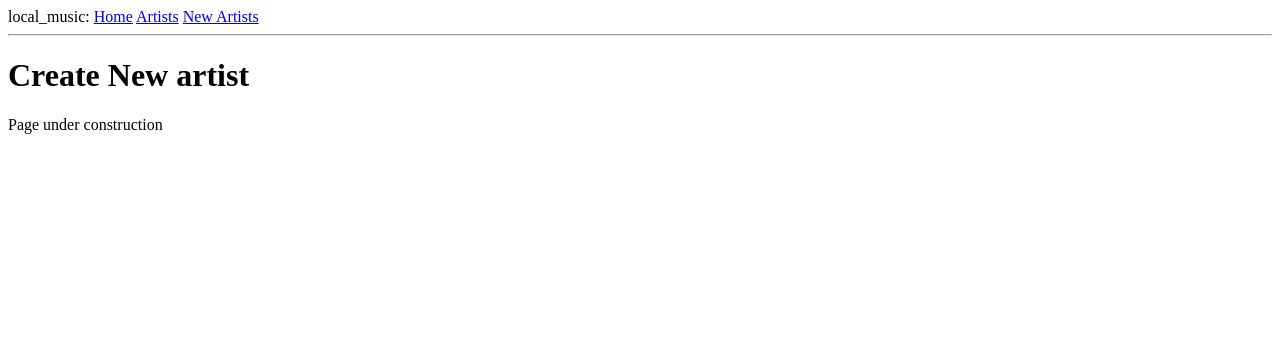
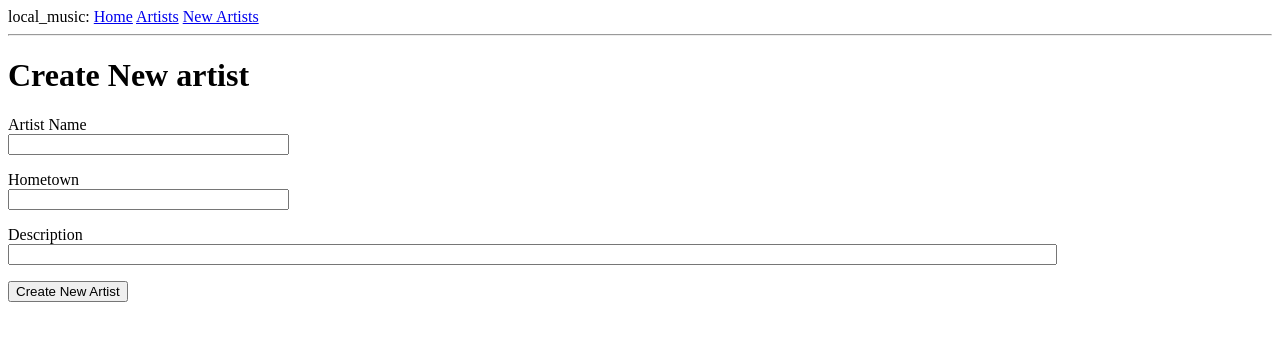
Before and after one commit to AidanTrierweiler/aidan_music_app, a Flask app: page /new_artist in a window 1280 px wide. Shown: the top 341 px of the page. Run offline with Flask 3, Linux system fonts and the light colour scheme.

Commit message:
commit for Lab 3

```diff
--- a/app/__init__.py
+++ b/app/__init__.py
@@ -1,5 +1,7 @@
 from flask import Flask
+from config import Config
 
 app = Flask(__name__)
+app.config.from_object(Config)
 
 from app import routes
--- /dev/null
+++ b/app/forms.py
@@ -0,0 +1,10 @@
+from flask_wtf import FlaskForm
+from wtforms import StringField, PasswordField, BooleanField, SubmitField
+from wtforms.validators import DataRequired
+
+
+class NewArtistForm(FlaskForm):
+    artist_name = StringField('Artist Name', validators=[DataRequired()])
+    hometown = StringField('Hometown')
+    Description = StringField('Description')
+    submit = SubmitField('Create New Artist')
--- a/app/routes.py
+++ b/app/routes.py
@@ -1,5 +1,6 @@
-from flask import render_template
+from flask import render_template, redirect, url_for, flash
 from app import app
+from app.forms import NewArtistForm
 
 
 @app.route('/')
@@ -19,6 +20,11 @@ def artist_page():
     return render_template("caamp.html", title="Caamp",)
 
 
-@app.route('/new_artist')
+@app.route('/new_artist', methods=['GET', 'POST'])
 def new_artist():
-    return render_template("new_artist.html", title="New Artist")
+    form = NewArtistForm()
+    if form.validate_on_submit():
+        flash('New artist has been created'.format(
+            form.artist_name.data, form.hometown.data, form.Description.data))
+        return redirect(url_for('new_artist'))
+    return render_template('new_artist.html', title='New Artist', form=form)
--- a/app/templates/new_artist.html
+++ b/app/templates/new_artist.html
@@ -2,5 +2,31 @@
 
 {% block content %}
     <h1>Create New artist</h1>
-    <p>Page under construction</p>
+
+    <form action="" method="post" novalidate>
+        {{ form.hidden_tag() }}
+        <p>
+            {{ form.artist_name.label }}<br>
+            {{ form.artist_name(size=32) }}<br>
+            {% for error in form.artist_name.errors %}
+            <span style="color: red;">[{{ error }}]</span>
+            {% endfor %}
+        </p>
+        <p>
+            {{ form.hometown.label }}<br>
+            {{ form.hometown(size=32) }}<br>
+            {% for error in form.hometown.errors %}
+            <span style="color: red;">[{{ error }}]</span>
+            {% endfor %}
+        </p>
+        <p>
+            {{ form.Description.label }}<br>
+            {{ form.Description(size=128) }}<br>
+            {% for error in form.Description.errors %}
+            <span style="color: red;">[{{ error }}]</span>
+            {% endfor %}
+        </p>
+        <p>{{ form.submit() }}</p>
+    </form>
+
 {% endblock %}
--- /dev/null
+++ b/config.py
@@ -0,0 +1,4 @@
+import os
+
+class Config(object):
+    SECRET_KEY = os.environ.get('SECRET_KEY') or 'you-will-never-guess'
```
